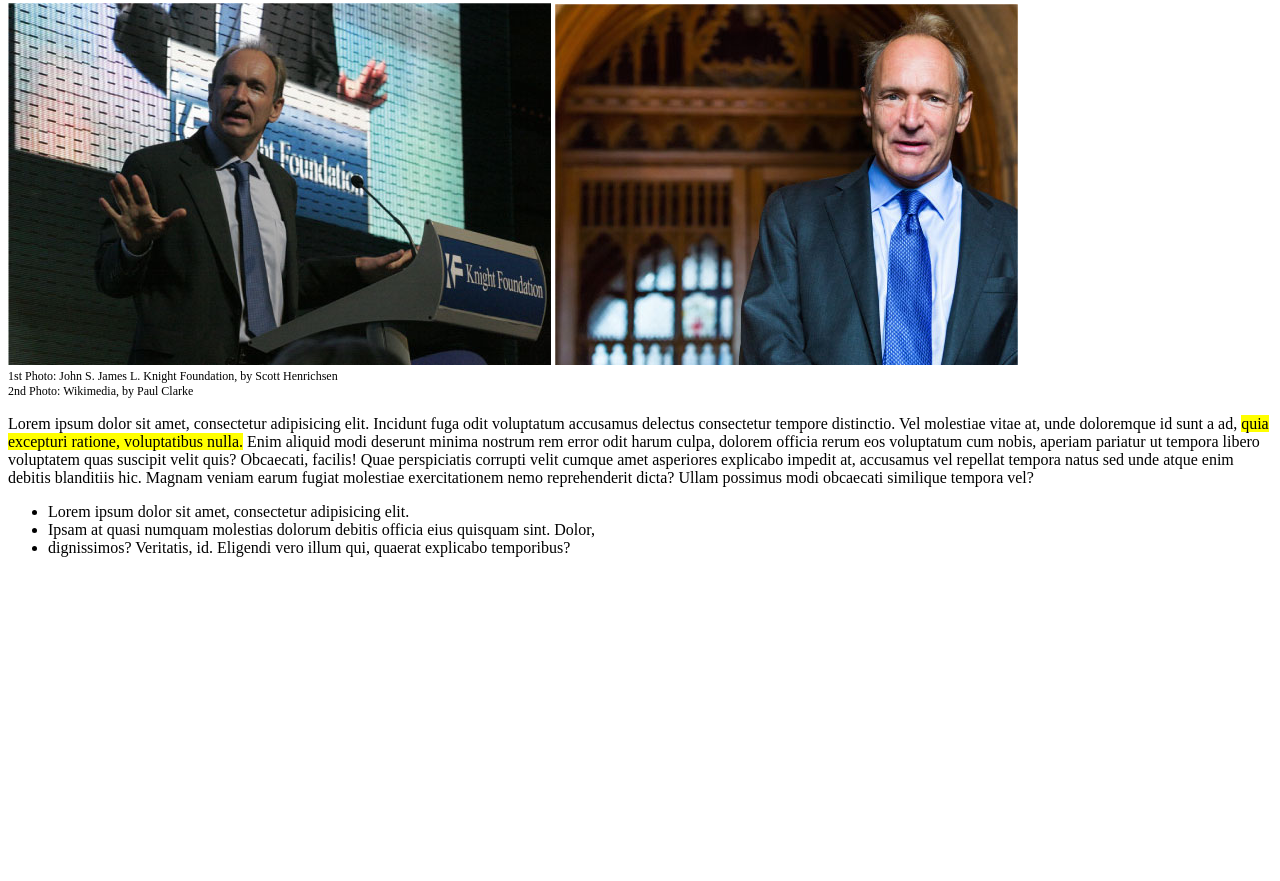
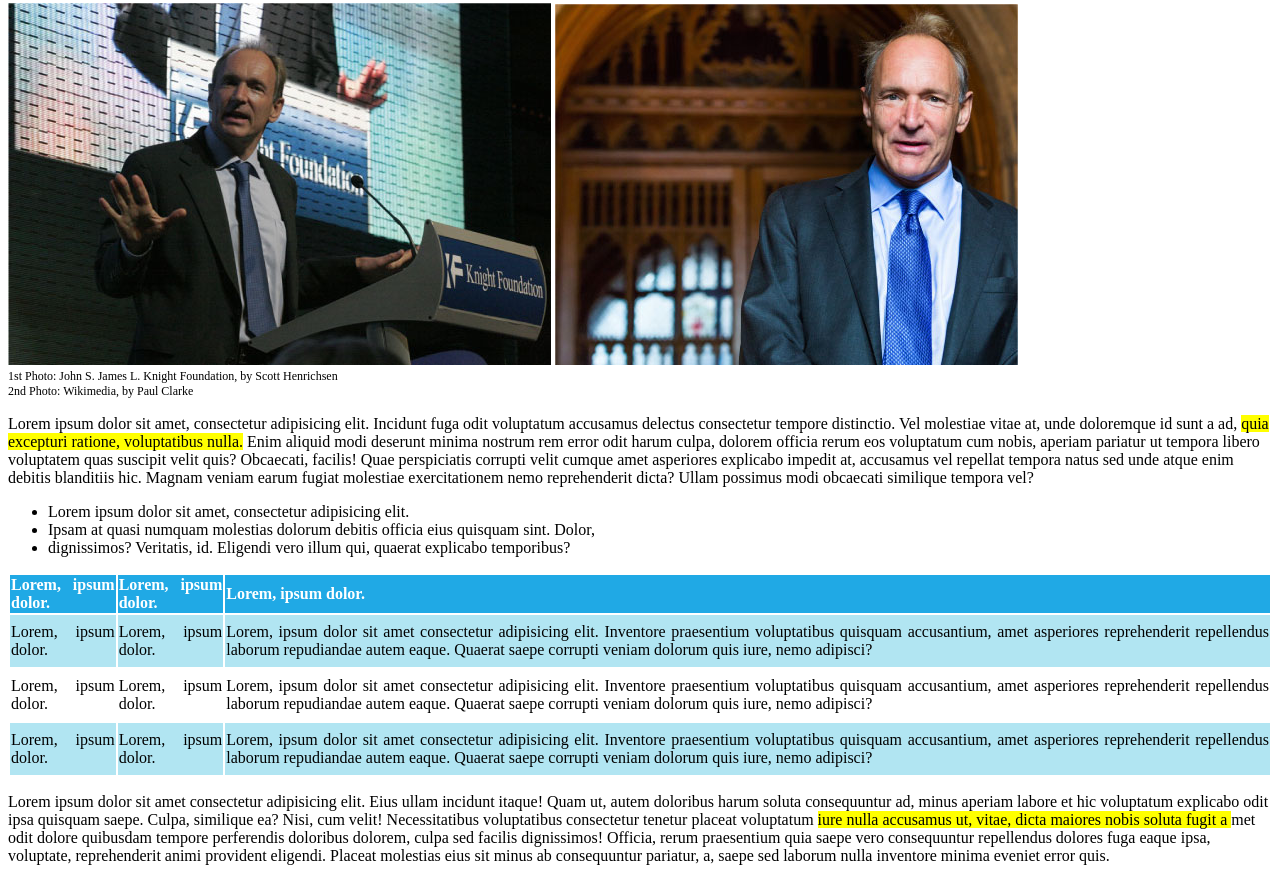
Before and after one commit to andreagavardi/html-css-booleaner, a plain HTML site: page index.html in a window 1280 px wide. Shown: the part 319-1200 px from the top of the page. Before the commit the page ends 892 px from the top, so only its background shows below. Drawn offline with Linux system fonts and the light colour scheme.

Commit message:
completata sezione tabella e paragrafo

```diff
--- a/css/style.css
+++ b/css/style.css
@@ -21,6 +21,20 @@ header{
 #descrizione_foto {
     font-size: 12px;
 }
-#evidenziato{
+.evidenziato{
     background-color: yellow;
 }
+table{
+    text-align:justify;
+}
+thead {
+    width:100px;
+    background-color: #20a9e5;;
+    color: white;
+}
+td{
+    height: 50px;
+}
+#row_colored{
+    background-color: #b1e5f2;;
+}
--- a/index.html
+++ b/index.html
@@ -31,9 +31,8 @@
         <!-- /titolo -->
 
         <!-- paragrafo e lista non ordinata -->
-
         <sezione>
-            <p>Lorem ipsum dolor sit amet, consectetur adipisicing elit. Incidunt fuga odit voluptatum accusamus delectus consectetur tempore distinctio. Vel molestiae vitae at, unde doloremque id sunt a ad, <span id="evidenziato">quia excepturi ratione, voluptatibus nulla.</span> Enim aliquid modi deserunt minima nostrum rem error odit harum culpa, dolorem officia rerum eos voluptatum cum nobis, aperiam pariatur ut tempora libero voluptatem quas suscipit velit quis? Obcaecati, facilis! Quae perspiciatis corrupti velit cumque amet asperiores explicabo impedit at, accusamus vel repellat tempora natus sed unde atque enim debitis blanditiis hic. Magnam veniam earum fugiat molestiae exercitationem nemo reprehenderit dicta? Ullam possimus modi obcaecati similique tempora vel?</p>
+            <p>Lorem ipsum dolor sit amet, consectetur adipisicing elit. Incidunt fuga odit voluptatum accusamus delectus consectetur tempore distinctio. Vel molestiae vitae at, unde doloremque id sunt a ad, <span class="evidenziato">quia excepturi ratione, voluptatibus nulla.</span> Enim aliquid modi deserunt minima nostrum rem error odit harum culpa, dolorem officia rerum eos voluptatum cum nobis, aperiam pariatur ut tempora libero voluptatem quas suscipit velit quis? Obcaecati, facilis! Quae perspiciatis corrupti velit cumque amet asperiores explicabo impedit at, accusamus vel repellat tempora natus sed unde atque enim debitis blanditiis hic. Magnam veniam earum fugiat molestiae exercitationem nemo reprehenderit dicta? Ullam possimus modi obcaecati similique tempora vel?</p>
             <ul>
                 <li>Lorem ipsum dolor sit amet, consectetur adipisicing elit.
                 </li>
@@ -47,9 +46,38 @@
         <!-- /paragrafo e lista non ordinata -->
 
         <!-- sezione tabella -->
+        <sezione>
+            <table>
+                <thead>
 
-        <sezione>
+                    <tr>
+                        <th>Lorem, ipsum    dolor.</th>
+                        <th>Lorem, ipsum    dolor.</th>
+                        <th>Lorem, ipsum    dolor.</th>
+                    </tr>
+                        </div>
+                </thead>
 
+                <tbody>
+                    <tr id="row_colored">
+                        <td>Lorem, ipsum dolor.</td>
+                        <td>Lorem, ipsum dolor.</td>
+                        <td>Lorem, ipsum dolor sit amet consectetur adipisicing elit. Inventore praesentium voluptatibus quisquam accusantium, amet asperiores reprehenderit repellendus laborum repudiandae autem eaque. Quaerat saepe corrupti veniam dolorum quis iure, nemo adipisci?</td>
+                    </tr>
+                    <tr>
+                        <td>Lorem, ipsum dolor.</td>
+                        <td>Lorem, ipsum dolor.</td>
+                        <td>Lorem, ipsum dolor sit amet consectetur adipisicing elit. Inventore praesentium voluptatibus quisquam accusantium, amet asperiores reprehenderit repellendus laborum repudiandae autem eaque. Quaerat saepe corrupti veniam dolorum quis iure, nemo adipisci?</td>
+                    </tr>
+                    <tr id="row_colored">
+                        <td>Lorem, ipsum dolor.</td>
+                        <td>Lorem, ipsum dolor.</td>
+                        <td>Lorem, ipsum dolor sit amet consectetur adipisicing elit. Inventore praesentium voluptatibus quisquam accusantium, amet asperiores reprehenderit repellendus laborum repudiandae autem eaque. Quaerat saepe corrupti veniam dolorum quis iure, nemo adipisci?</td>
+                    </tr>
+
+                </tbody>
+            </table>
+            <p>Lorem ipsum dolor sit amet consectetur adipisicing elit. Eius ullam incidunt itaque! Quam ut, autem doloribus harum soluta consequuntur ad, minus aperiam labore et hic voluptatum explicabo odit ipsa quisquam saepe. Culpa, similique ea? Nisi, cum velit! Necessitatibus voluptatibus consectetur tenetur placeat voluptatum <span class="evidenziato">iure nulla accusamus ut, vitae, dicta maiores nobis soluta fugit a </span>met odit dolore quibusdam tempore perferendis doloribus dolorem, culpa sed facilis dignissimos! Officia, rerum praesentium quia saepe vero consequuntur repellendus dolores fuga eaque ipsa, voluptate, reprehenderit animi provident eligendi. Placeat molestias eius sit minus ab consequuntur pariatur, a, saepe sed laborum nulla inventore minima eveniet error quis.</p>
         </sezione>
         <!-- /sezione tabella -->
 
```
